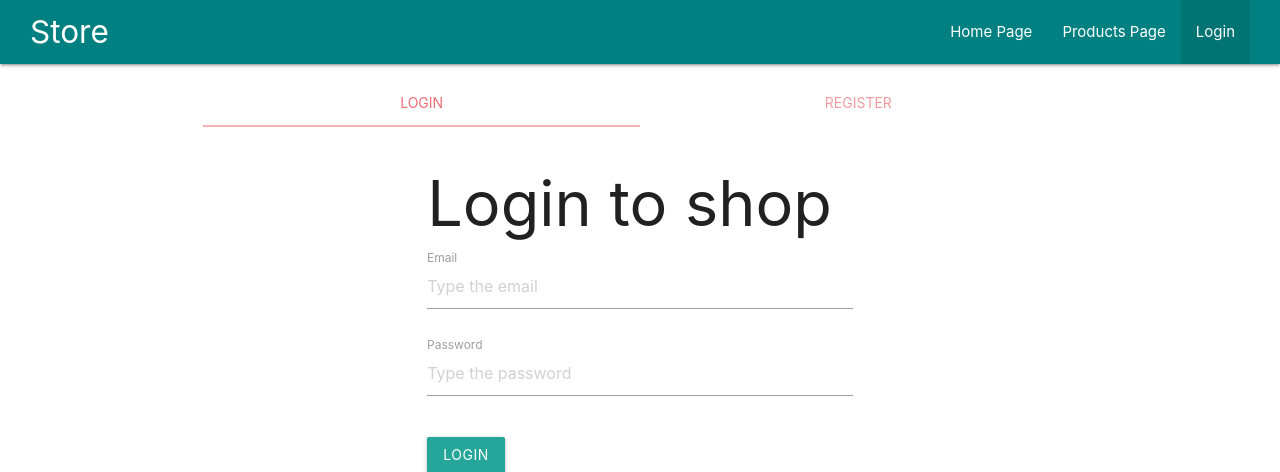
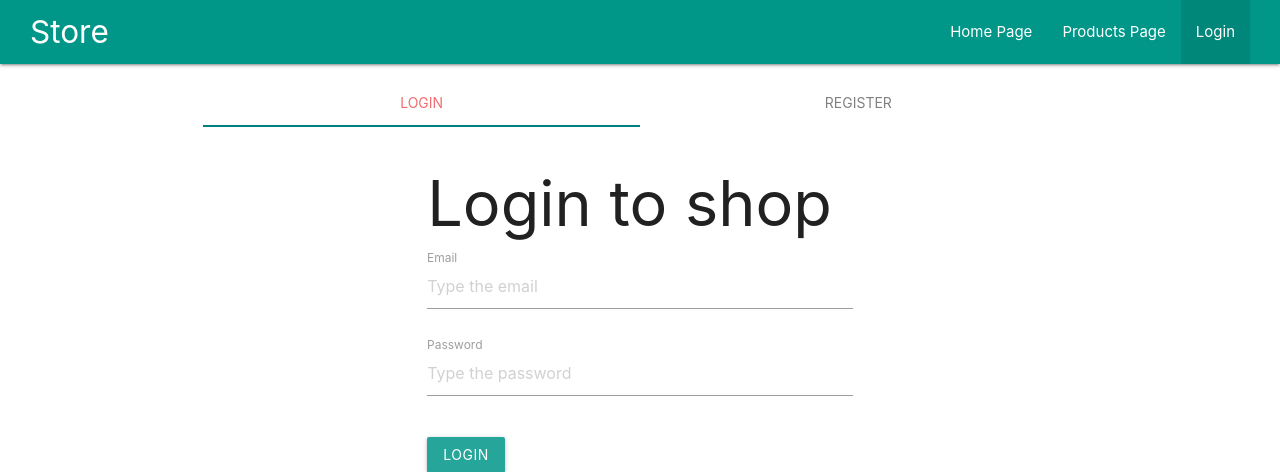
Before and after one commit to RomanZayats/node.js-app-productsStore, a Node server app: page /auth/login in a window 1280 px wide. Shown: the top 472 px of the page. Run offline with Node 20, Linux system fonts and the light colour scheme; some libraries are stand-ins or nearby versions.

Commit message:
restyled auth tabs

```diff
--- a/public/index.css
+++ b/public/index.css
@@ -1,6 +1,5 @@
 .nav-wrapper {
   padding: 0 2rem;
-  background-color: teal;
 }
 
 .product {
@@ -13,11 +12,6 @@
 .product h1 {
   margin-bottom: 2rem;
 }
-
-/*.product img {*/
-/*    max-width: 600px;*/
-/*    height: auto*/
-/*}*/
 
 .card {
   width: 20vw;
@@ -45,3 +39,18 @@
   background: rgba(255, 0, 0, 0.3);
   color: red;
 }
+
+.tabs .tab a {
+  color: grey;
+}
+.tabs .tab a:hover {
+  background-color: lightgrey;
+  color: teal;
+}
+.tabs .tab a:focus.active {
+  background-color: transparent;
+  color: teal;
+}
+.tabs .indicator {
+  background-color: teal;
+}
--- a/views/partials/navbar.hbs
+++ b/views/partials/navbar.hbs
@@ -1,5 +1,5 @@
 <nav>
-    <div class="nav-wrapper">
+    <div class="nav-wrapper teal">
         <a href="/" class="brand-logo">Store</a>
         <ul id="nav-mobile" class="right hide-on-med-and-down">
 
```
